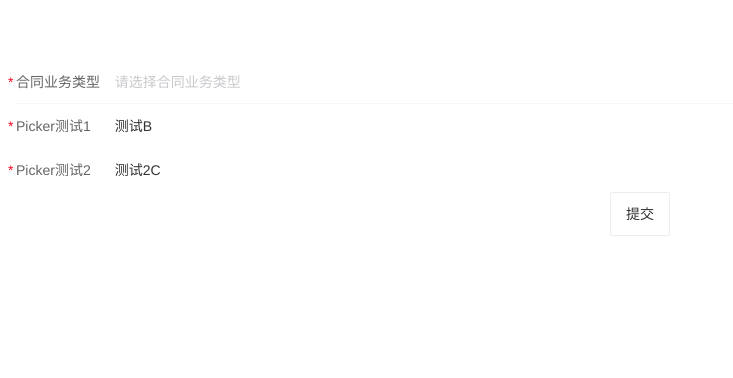
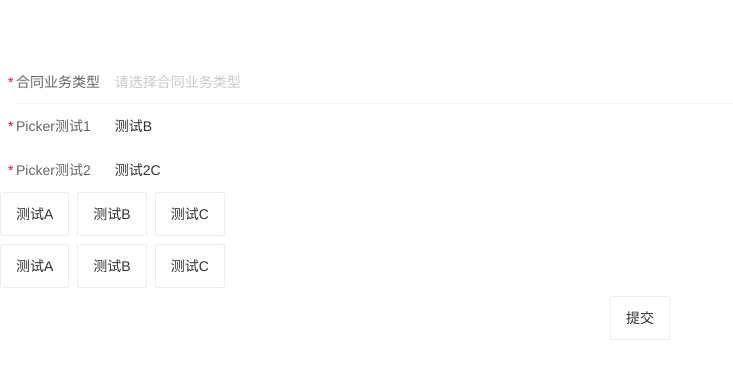
Before and after one commit to jackie1120/components-mobile, a Vue app: page /#/demo in a window 1280 px wide. Shown: the top 378 px of the page, without its empty margins (0-733 px from the left). Built offline with nearby package versions, Linux system fonts and the light colour scheme.

Commit message:
feat: 增加checkboxtext组件

```diff
--- /dev/null
+++ b/src/components/global/ZvCheckboxText/index.vue
@@ -0,0 +1,84 @@
+<template>
+  <div class="textcheck">
+    <van-button
+      class="textcheck__item"
+      v-for="(item, index) in list"
+      plain
+      :key="index"
+      :type="isChecked(item.value) ? 'primary' : 'default'"
+      @click="toggle(item.value)"
+    >{{ item.text }}</van-button>
+  </div>
+</template>
+
+<script>
+export default {
+  name: 'ZvCheckboxText',
+  props: {
+    value: {
+      required: true
+    },
+    list: {
+      type: Array,
+      required: true
+    },
+    valueType: {
+      type: String,
+      default: 'array'
+    },
+    split: {
+      type: String,
+      default: ','
+    }
+  },
+  computed: {
+    valueArr () {
+      if (typeof this.value === 'undefined' || this.value === '') return []
+      if (this.valueType === 'string') return this.value.split(this.split)
+      else return this.value
+    }
+  },
+  methods: {
+    toggle (val) {
+      const index = this.valueArr.findIndex(item => item === val)
+      let newVal
+      if (index === -1 && val) {
+        // 添加item
+        newVal = this.valueArr.concat([val])
+      } else {
+        // 删除item
+        newVal = this.valueArr
+        newVal.splice(index, 1)
+      }
+      this.updateValue(newVal)
+    },
+    updateValue (newVal) {
+      if (this.valueType === 'string') {
+        this.$emit('input', newVal.join(this.split))
+      } else {
+        this.$emit('input', newVal)
+      }
+    },
+    isChecked (val) {
+      return this.valueArr.find(item => item === val) !== undefined
+    }
+  }
+}
+</script>
+
+<style lang="less" scoped>
+.textcheck {
+  display: flex;
+  flex-wrap: wrap;
+  .textcheck__item {
+    margin-right: 8px;
+    margin-bottom: 8px;
+    white-space: nowrap;
+  }
+}
+// .textcheck {
+//   display: grid;
+//   gap: 8px 8px;
+//   grid-template-columns: repeat(auto-fill, minmax(50px, 1fr));
+// }
+</style>
--- a/src/views/Demo.vue
+++ b/src/views/Demo.vue
@@ -21,6 +21,8 @@
       v-model="form.picker2"
       :columns=columns2
     />
+    <zv-checkbox-text :list="columns" v-model="form.checkbox" />
+    <zv-checkbox-text :list="columns" v-model="form.checkbox2" valueType="string" />
     <van-button @click="submit">提交</van-button>
   </div>
 </template>
@@ -41,7 +43,9 @@ export default {
       ],
       form: {
         picker: 'B',
-        picker2: '2C'
+        picker2: '2C',
+        checkbox: [],
+        checkbox2: ''
       }
     }
   },
```
Also changed, not shown: src/components/global/ZvCheckboxText/README.md (added), src/components/global/ZvFieldPicker/README.md.
